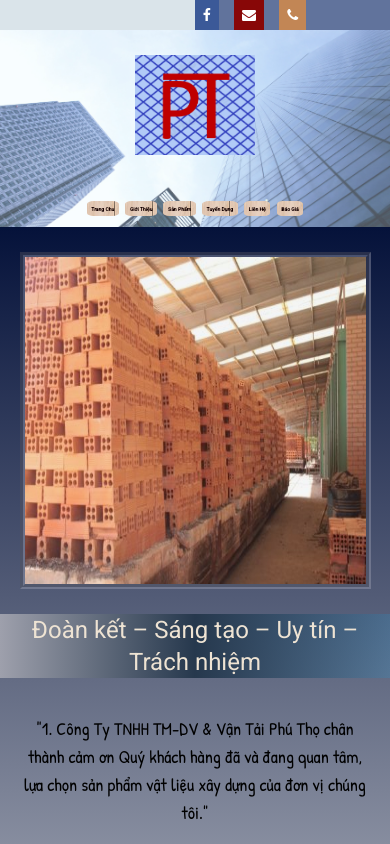
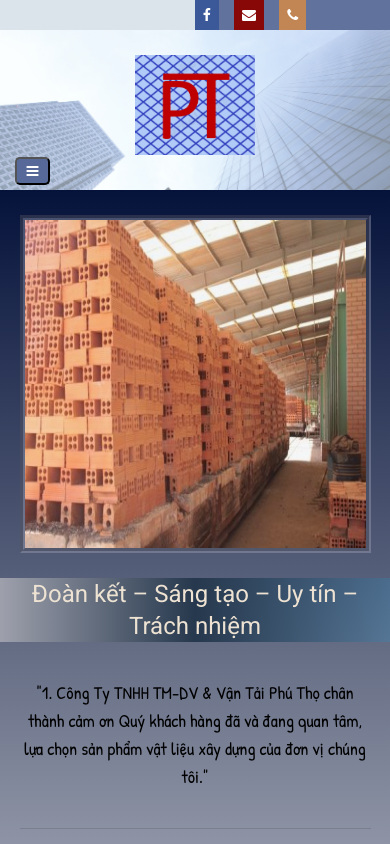
Before and after one commit to rednguyen/congtytnhhphutho, an Angular app: page / in a window 390 px wide. Shown: the top 844 px of the page. Built offline with nearby package versions, Linux system fonts and the light colour scheme; a web font is replaced by a local one.

Commit message:
added drop down menu button

```diff
--- a/src/app/footer/footer.component.css
+++ b/src/app/footer/footer.component.css
@@ -51,10 +51,10 @@ h2 {
 .bottom {
     text-align: center;
     font-weight: 600;
-    background: rgb(216, 215, 219);
-    height: 40px;
-    color: rgb(26, 7, 7)
+    height: 20px;
+    color: rgb(26, 7, 7);
 }
+
 
 h1{
     font-weight: 900;
--- a/src/app/footer/footer.component.html
+++ b/src/app/footer/footer.component.html
@@ -21,6 +21,6 @@
     </div>
 
     <div class="bottom">
-      Copyright 2022 © CÔNG TY TNHH TM-DV & VẬN TẢI PHÚ THỌ
+      Copyright 2024 © CÔNG TY TNHH TM-DV & VẬN TẢI PHÚ THỌ
     </div>
 </section>
--- a/src/app/header/header.component.css
+++ b/src/app/header/header.component.css
@@ -2,7 +2,6 @@
     /* height: 500px; */
     clear: both;
     position: relative;
-
 }
 
 .header::before {
@@ -13,7 +12,7 @@
     left: 0;
     background-image: url("../../assets/background-building.jpg");
     background-size: cover;
-    opacity: 70%;
+    opacity: 50%;
     content: ""
 }
 /*-------- Header ---------*/
@@ -73,6 +72,45 @@
     font-size: 80%;
     clear: both
 }
+
+.dropdown-menu-button{
+    position: absolute;
+    left: 15px;
+    bottom: 5px;
+    cursor: pointer;
+    padding: 5px;
+    border-radius: 5px;
+    width: 35px;
+    background-color: rgb(87, 105, 153);
+    color: white
+}
+
+.dropdown-menu-button:hover{
+    opacity: 70%;
+}
+
+
+.dropdown-menu{
+    background-color: rgb(204, 180, 180);
+    padding: 2%;
+    text-align: center;
+    display: none;
+    animation: moveright 0.5s linear 1;
+}
+
+.dropdown-menu a{
+    position: relative;
+    text-decoration: none;
+    margin: 1%;
+    color: rgb(28, 34, 44);
+    padding-bottom: 1%;
+    font-weight:bolder;
+}
+
+.dropdown-menu a:hover{
+    color: rgb(120, 136, 228)
+}
+
 
 
 /* animation */
@@ -179,6 +217,12 @@ h2 {
     .content-wrapper-header a {
         float: none
     }
+    .dropdown-menu{
+        display: block;
+    }
+    .content-wrapper-nav-bar{
+        display: none;
+    }
 }
 
 @media (max-width: 500px){
@@ -197,10 +241,22 @@ h2 {
     .content-wrapper-header a {
         float: none
     }
+    .dropdown-menu{
+        display: block;
+    }
+    .content-wrapper-nav-bar{
+        display: none;
+    }
 }
 
 @media (max-width: 400px){
     .content-wrapper-nav-bar a {
         font-size: 45%;
     }
+    .dropdown-menu{
+        display: block;
+    }
+    .content-wrapper-nav-bar{
+        display: none;
+    }
 }
--- a/src/app/header/header.component.html
+++ b/src/app/header/header.component.html
@@ -7,7 +7,7 @@
 
     <div class="content-wrapper-nav-bar">
         <!-- <img src="../../assets/logo.png"> -->
-        <a href='https://vatlieuxaydungphuthoquangnam.com'>Trang Chu</a>
+        <a href='/'>Trang Chủ</a>
         <a href='#gioithieu'>Giới Thiệu</a>
         <a href='#sanpham'>Sản Phẩm</a>
         <a href='tuyendung'>Tuyển Dụng</a>
@@ -15,4 +15,20 @@
         <a href='baogia'>Báo Giá</a>
     </div>
 
+    <button class="dropdown-menu-button fa fa-bars" (click)="enableDropDownMenu()" *ngIf="dropDownMenu === false"></button>
+    <button class="dropdown-menu-button fa fa-close" (click)="diableDropDownMenu()" *ngIf="dropDownMenu === true"></button>
+    <div class="dropdown-menu" *ngIf="dropDownMenu === true">
+        <div><a href='/'>Trang Chủ</a></div>
+        <hr/>
+        <div><a href='#gioithieu'>Giới Thiệu</a></div>
+        <hr/>
+        <div><a href='#sanpham'>Sản Phẩm</a></div>
+        <hr/>
+        <div><a href='tuyendung'>Tuyển Dụng</a></div>
+        <hr/>
+        <div><a href='#footer'>Liên Hệ</a></div>
+        <hr/>
+        <div><a href='baogia'>Báo Giá</a></div>
+    </div>
+
 </section>
--- a/src/app/header/header.component.ts
+++ b/src/app/header/header.component.ts
@@ -7,9 +7,18 @@ import { Component, OnInit } from '@angular/core';
 })
 export class HeaderComponent implements OnInit {
 
+  dropDownMenu: boolean = false;
+
   constructor() { }
 
   ngOnInit(): void {
   }
 
+  enableDropDownMenu(): void{
+    this.dropDownMenu = true;
+  }
+
+  diableDropDownMenu(): void{
+    this.dropDownMenu = false;
+  }
 }
```
